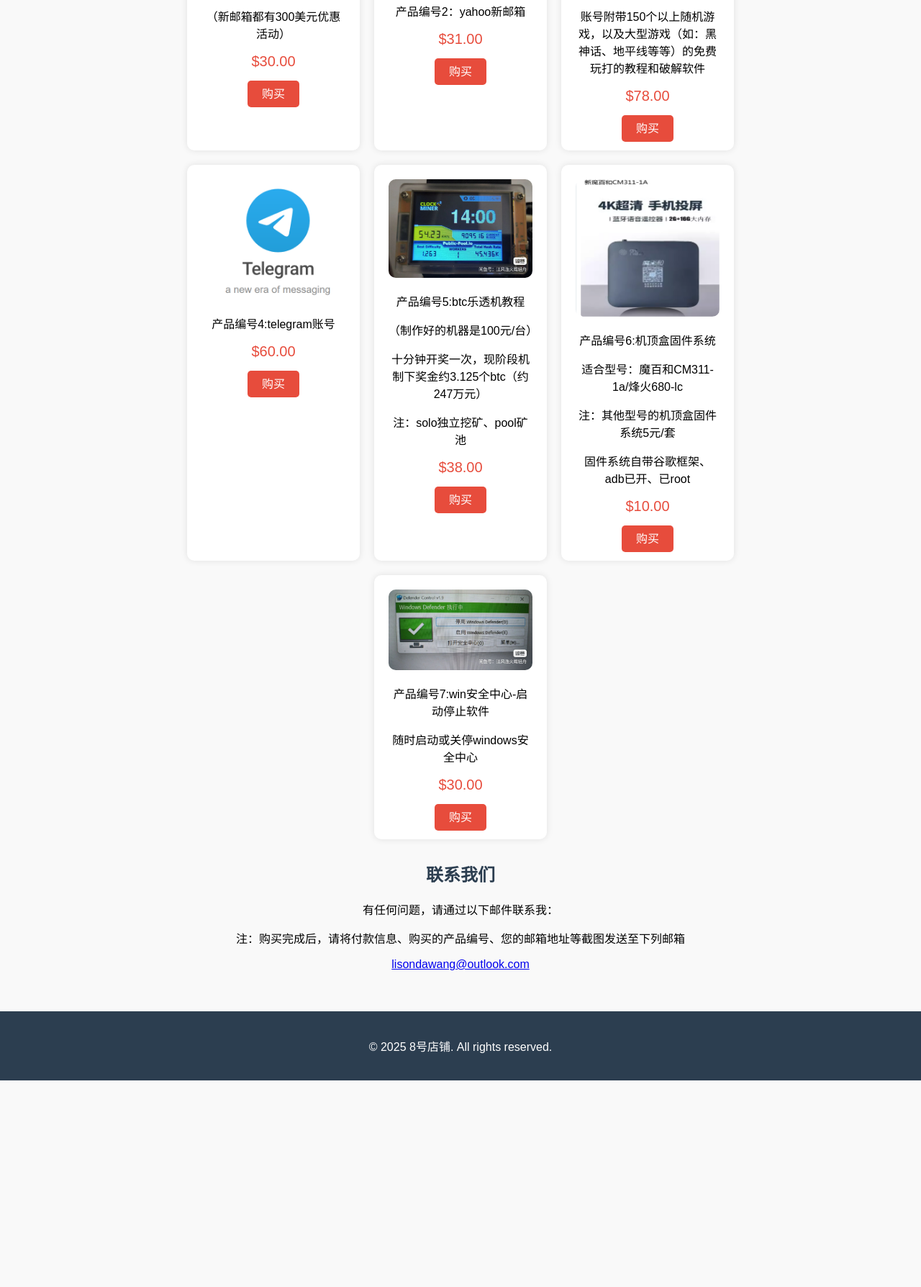
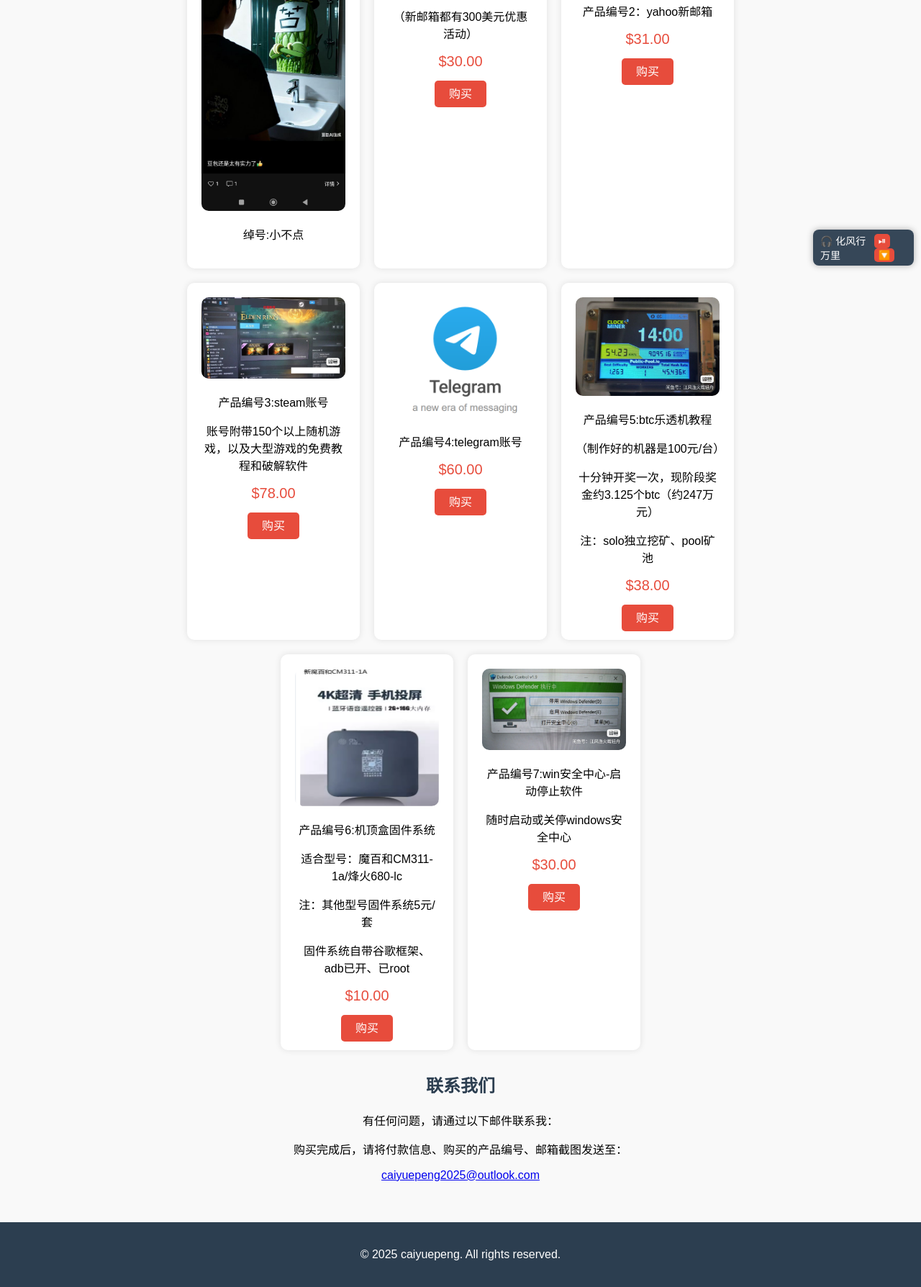
Before and after one commit to caiyuepeng2025/caiyuepeng2025, a plain HTML site: page index.html in a window 1280 px wide. Shown: the part 421-2209 px from the top of the page at 72% size. Before the commit the page ends 1922 px from the top, so only its background shows below. Drawn offline with Linux system fonts and the light colour scheme.

Commit message:
Update index.html

```diff
--- a/index.html
+++ b/index.html
@@ -3,136 +3,87 @@
 <head>
 <meta charset="UTF-8">
 <meta name="viewport" content="width=device-width, initial-scale=1.0">
-    <title>8号店铺</title>
+<title>caiyuepeng station</title>
 <style>
-        body {
-            font-family: Arial, sans-serif;
-            background-color: #f9f9f9;
-            margin: 0;
-            padding: 0;
-        }
-        header {
-            background-color: #2c3e50;
-            color: white;
-            padding: 20px 0;
-            text-align: center;
-        }
-        section {
-            padding: 40px 10%;
-            text-align: center;
-        }
-        h2 {
-            color: #2c3e50;
-        }
-        .product {
-            display: flex;
-            justify-content: center;
-            flex-wrap: wrap;
-            margin: 20px 0;
-        }
-        .product div {
-            background-color: white;
-            margin: 10px;
-            padding: 20px;
-            border-radius: 10px;
-            box-shadow: 0 0 10px rgba(0, 0, 0, 0.1);
-            width: 200px;
-        }
-        .product img {
-            width: 100%;
-            height: auto;
-            border-radius: 10px;
-        }
-        .product .price {
-            font-size: 20px;
-            color: #e74c3c;
-            margin-top: 10px;
-        }
-        footer {
-            background-color: #2c3e50;
-            color: white;
-            text-align: center;
-            padding: 20px 0;
-        }
-        .qr-code img {
-            width: 150px;
-            height: 150px;
-        }
-        .btn {
-            background-color: #e74c3c;
-            color: white;
-            padding: 10px 20px;
-            border: none;
-            border-radius: 5px;
-            cursor: pointer;
-            text-decoration: none;
-        }
-        .btn:focus, .btn:hover {
-            background-color: #c0392b;
-        }
+body { font-family: Arial, sans-serif; background-color: #f9f9f9; margin:0; padding:0;}
+header {background-color:#2c3e50;color:white;padding:20px 0;text-align:center;}
+section {padding:40px 10%;text-align:center;}
+h2 {color:#2c3e50;}
+.product {display:flex;justify-content:center;flex-wrap:wrap;margin:20px 0;}
+.product div {background:white;margin:10px;padding:20px;border-radius:10px;box-shadow:0 0 10px rgba(0,0,0,0.1);width:200px;transition:transform 0.3s;}
+.product div:hover {transform:translateY(-5px);}
+.product img {width:100%;height:auto;border-radius:10px;}
+.product .price {font-size:20px;color:#e74c3c;margin-top:10px;}
+footer {background-color:#2c3e50;color:white;text-align:center;padding:20px 0;}
+.btn {background-color:#e74c3c;color:white;padding:10px 20px;border:none;border-radius:5px;cursor:pointer;text-decoration:none;}
+.btn:focus,.btn:hover {background-color:#c0392b;}
+
+/* 音乐播放器 */
+#music-player {position:fixed;bottom:10px;right:10px;background:rgba(44,62,80,0.95);color:#fff;padding:10px 15px;border-radius:8px;font-size:14px;box-shadow:0 0 10px rgba(0,0,0,0.3);display:flex;flex-direction:column;gap:8px;max-width:220px;transition: all 0.3s;}
+#music-player.collapsed {height:40px;width:120px;padding:5px 10px;overflow:hidden;cursor:pointer;}
+#music-player-top {display:flex;justify-content:space-between;align-items:center;}
+#toggle-music,#toggle-collapse {background:#e74c3c;border:none;color:white;border-radius:5px;padding:2px 6px;cursor:pointer;}
+#toggle-music:hover,#toggle-collapse:hover {background:#c0392b;}
+#song-list {background:rgba(0,0,0,0.1);padding:5px;border-radius:5px;max-height:120px;overflow-y:auto;}
+#song-list div {padding:3px 5px;cursor:pointer;border-radius:3px;}
+#song-list div:hover,#song-list .active {background-color:#c0392b;color:#fff;}
 </style>
 </head>
 <body>
 
 <header>
-    <h1>欢迎来到8号店铺</h1>
-    <p>我们提供优质的产品，欢迎选购！</p>
+<h1>小不点的个人展示</h1>
+<p>正在发挥才能中！</p>
 </header>
 
 <section>
 <div class="product">
 <div>
+<img src="images/caiyuepeng.jpg" alt="个人头像">
+<p>绰号:小不点</p>
+</div>
+<div>
 <img src="images/gmail.jpg" alt="产品编号1">
 <p>产品编号1:谷歌新邮箱</p>
 <p>（新邮箱都有300美元优惠活动）</p>
 <p class="price">$30.00</p>
-            <!-- 添加跳转链接到付款页面 -->
 <a href="payment.html?product=product1&price=30" class="btn">购买</a>
 </div>
 <div>
 <img src="images/yahoo.png" alt="产品编号2">
 <p>产品编号2：yahoo新邮箱</p>
 <p class="price">$31.00</p>
-            <!-- 添加跳转链接到付款页面 -->
 <a href="payment.html?product=product2&price=31" class="btn">购买</a>
 </div>
 <div>
-            <a href="images/steam1.jpg" target="_blank">
-            <img src="images/steam1.jpg" alt="产品编号3">
-            </a>
+<a href="images/steam1.jpg" target="_blank"><img src="images/steam1.jpg" alt="产品编号3"></a>
 <p>产品编号3:steam账号</p>
-            <p>账号附带150个以上随机游戏，以及大型游戏（如：黑神话、地平线等等）的免费玩打的教程和破解软件</p>
+<p>账号附带150个以上随机游戏，以及大型游戏的免费教程和破解软件</p>
 <p class="price">$78.00</p>
-            <!-- 添加跳转链接到付款页面 -->
 <a href="payment.html?product=product3&price=78" class="btn">购买</a>
 </div>
 <div>
 <img src="images/telegram.png" alt="产品编号4">
 <p>产品编号4:telegram账号</p>
 <p class="price">$60.00</p>
-            <!-- 添加跳转链接到付款页面 -->
 <a href="payment.html?product=product4&price=60" class="btn">购买</a>
 </div>
 <div>
 <img src="images/letouji.jpg" alt="产品编号5">
 <p>产品编号5:btc乐透机教程</p>
 <p>（制作好的机器是100元/台）</p>
-            <p>十分钟开奖一次，现阶段机制下奖金约3.125个btc（约247万元）</p>
+<p>十分钟开奖一次，现阶段奖金约3.125个btc（约247万元）</p>
 <p>注：solo独立挖矿、pool矿池</p>
 <p class="price">$38.00</p>
-            <!-- 添加跳转链接到付款页面 -->
 <a href="payment.html?product=product5&price=38" class="btn">购买</a>
 </div>
 <div>
-            <a href="images/jidinghegujianxitong.png" target="_blank">
-            <img src="images/jidinghegujianxitong.png" alt="产品编号6">
-            </a>
+<a href="images/jidinghegujianxitong.png" target="_blank"><img src="images/jidinghegujianxitong.png" alt="产品编号6"></a>
 <p>产品编号6:机顶盒固件系统</p>
 <p>适合型号：魔百和CM311-1a/烽火680-lc</p>
-            <p>注：其他型号的机顶盒固件系统5元/套</p>
+<p>注：其他型号固件系统5元/套</p>
 <p>固件系统自带谷歌框架、adb已开、已root</p>
 <p class="price">$10.00</p>
-            <!-- 添加跳转链接到付款页面 -->
 <a href="payment.html?product=product6&price=10" class="btn">购买</a>
 </div>
 <div>
@@ -140,21 +91,93 @@
 <p>产品编号7:win安全中心-启动停止软件</p>
 <p>随时启动或关停windows安全中心</p>
 <p class="price">$30.00</p>
-            <!-- 添加跳转链接到付款页面 -->
 <a href="payment.html?product=product7&price=30" class="btn">购买</a>
 </div>
 </div>
 
 <h2>联系我们</h2>
 <p>有任何问题，请通过以下邮件联系我：</p>
-    <p>注：购买完成后，请将付款信息、购买的产品编号、您的邮箱地址等截图发送至下列邮箱</p>
-    <p><a href="mailto:lisondawang@outlook.com">lisondawang@outlook.com</a></p>
+<p>购买完成后，请将付款信息、购买的产品编号、邮箱截图发送至：</p>
+<p><a href="mailto:caiyuepeng2025@outlook.com">caiyuepeng2025@outlook.com</a></p>
 
 </section>
 
 <footer>
-    <p>&copy; 2025 8号店铺. All rights reserved.</p>
+<p>&copy; 2025 caiyuepeng. All rights reserved.</p>
 </footer>
+
+<audio id="bgm" autoplay muted></audio>
+
+<div id="music-player" class="collapsed">
+<div id="music-player-top">
+<span>🎧 <span id="current-song">加载中...</span></span>
+<div>
+<button id="toggle-music">⏯</button>
+<button id="toggle-collapse">🔽</button>
+</div>
+</div>
+<div id="song-list"></div>
+</div>
+
+<script>
+const songs = ["music/化风行万里.mp3","music/童年老家.mp3","music/枯树错过了春雨.mp3","music/人生路上唯有暴富.mp3","music/突来的消息.mp4"];
+let current = 0;
+const audio = document.getElementById("bgm");
+const currentSongText = document.getElementById("current-song");
+const toggleBtn = document.getElementById("toggle-music");
+const collapseBtn = document.getElementById("toggle-collapse");
+const playerDiv = document.getElementById("music-player");
+const songListDiv = document.getElementById("song-list");
+
+function playSong(index){
+    current = index;
+    audio.src = songs[index];
+    currentSongText.textContent = songs[index].split('/').pop().replace('.mp3','');
+    audio.play().catch(err => console.log("播放被阻止"));
+    updateSongListActive();
+}
+
+function updateSongListActive(){
+    const items = songListDiv.querySelectorAll("div");
+    items.forEach((item,i)=>item.classList.toggle("active", i===current));
+}
+
+// 填充歌曲列表
+songs.forEach((song,i)=>{
+    const div = document.createElement("div");
+    div.textContent = song.split('/').pop().replace('.mp3','');
+    div.addEventListener("click",()=>playSong(i));
+    songListDiv.appendChild(div);
+});
+
+audio.addEventListener("ended", ()=>{
+    current = (current + 1) % songs.length;
+    playSong(current);
+});
+
+// 静音自动播放
+window.addEventListener("load", ()=>{
+    audio.muted = true;
+    playSong(current);
+    document.body.addEventListener("click", function enablePlay(){
+        audio.muted = false;
+        audio.play();
+        document.body.removeEventListener("click", enablePlay);
+    });
+});
+
+// 播放/暂停按钮
+toggleBtn.addEventListener("click", ()=>{
+    if(audio.paused){ audio.play(); toggleBtn.textContent='⏸'; }
+    else{ audio.pause(); toggleBtn.textContent='▶️'; }
+});
+
+// 折叠/展开按钮
+collapseBtn.addEventListener("click", ()=>{
+    playerDiv.classList.toggle("collapsed");
+    collapseBtn.textContent = playerDiv.classList.contains("collapsed") ? '🔽' : '🔼';
+});
+</script>
 
 </body>
 </html>
```
Lines whose indentation alone changed are shown as unchanged.
